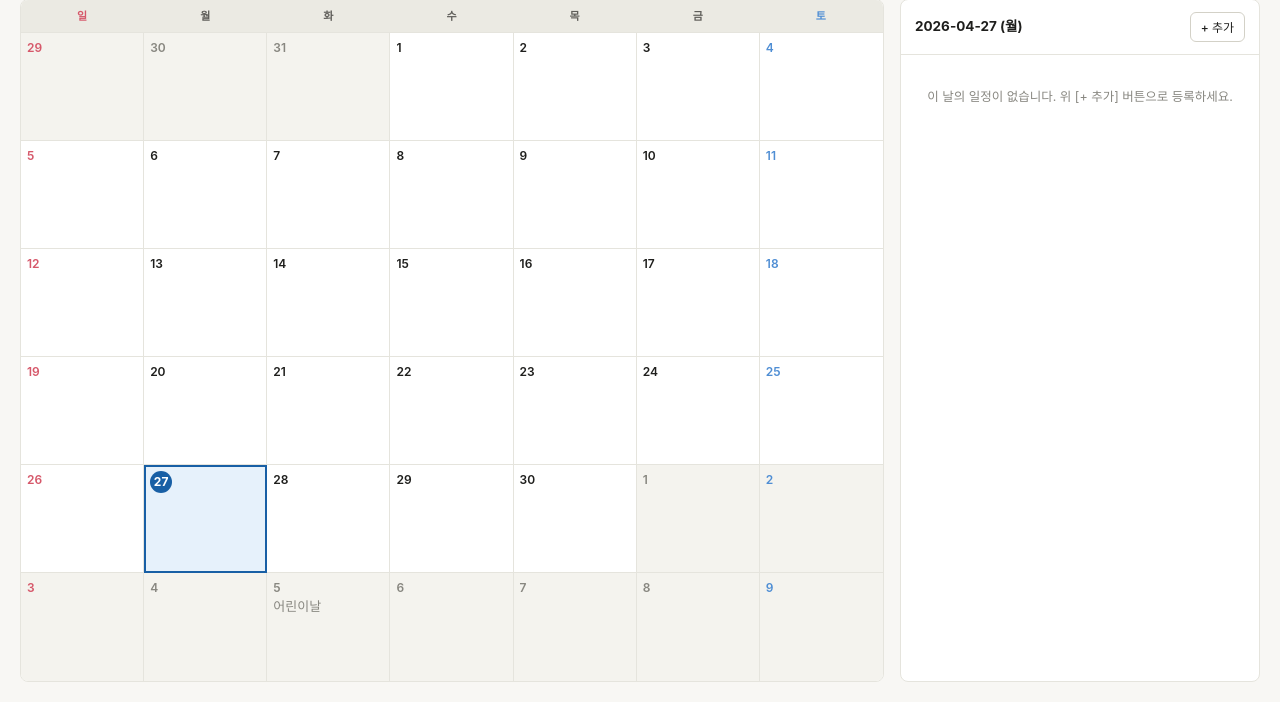
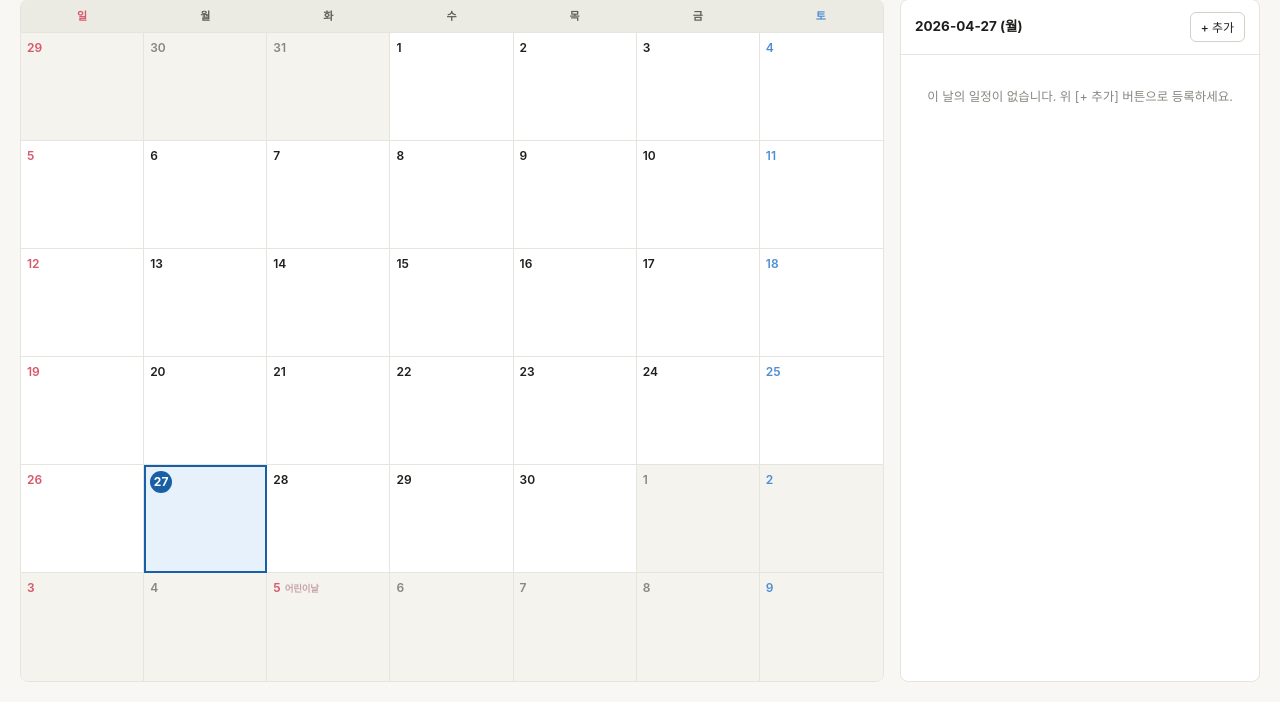
Before and after one commit to seeya5555-sys/teammanagement, a Flask app: page /calendar in a window 1280 px wide. Shown: the part 247-949 px from the top of the page. Run offline with Flask 3, Linux system fonts and the light colour scheme; the visitor is signed in with stand-in values (Sample User, id 1); data that the repository does not hold is empty.

Commit message:
Update main.css

```diff
--- a/static/css/main.css
+++ b/static/css/main.css
@@ -2637,3 +2637,43 @@ col.c-edit   { width: 110px; }
 .cal-side-source.src-issue   { background: #dbeafe; color: #1e40af; }
 .cal-side-source.src-cs      { background: #ede9fe; color: #6d28d9; }
 .cal-side-source.src-vetting { background: #fef3c7; color: #92400e; }
+
+/* ───── 한국 공휴일 표시 ───── */
+.cal-cell-head {
+  display: flex;
+  align-items: baseline;
+  gap: 4px;
+  flex-wrap: wrap;
+  min-height: 18px;
+}
+.cal-cell.is-holiday .cal-cell-day {
+  color: #d6586a;
+}
+.cal-cell.is-holiday.is-today .cal-cell-day {
+  color: white;  /* 오늘+공휴일이면 today 동그라미 흰글자 유지 */
+}
+.cal-holiday-label {
+  font-size: 9.5px;
+  color: #d6586a;
+  font-weight: 600;
+  letter-spacing: -0.2px;
+  white-space: nowrap;
+  overflow: hidden;
+  text-overflow: ellipsis;
+  max-width: 100%;
+  line-height: 1.2;
+}
+.cal-cell.other-month .cal-holiday-label {
+  color: #c8a4ad;  /* 다른 달이면 흐리게 */
+}
+.cal-side-holiday {
+  display: inline-block;
+  margin-left: 8px;
+  background: #fee2e2;
+  color: #b91c1c;
+  font-size: 11px;
+  font-weight: 600;
+  padding: 2px 8px;
+  border-radius: 999px;
+  letter-spacing: -0.1px;
+}
```
